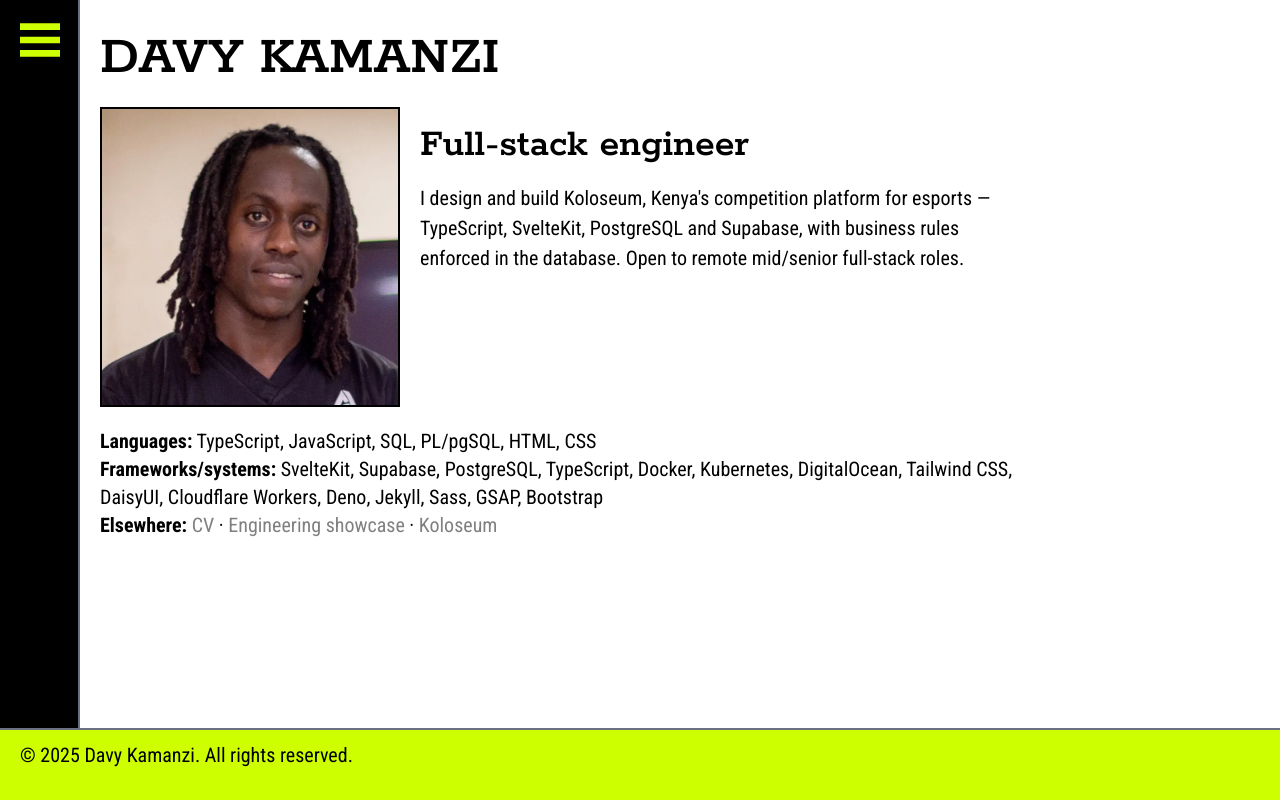
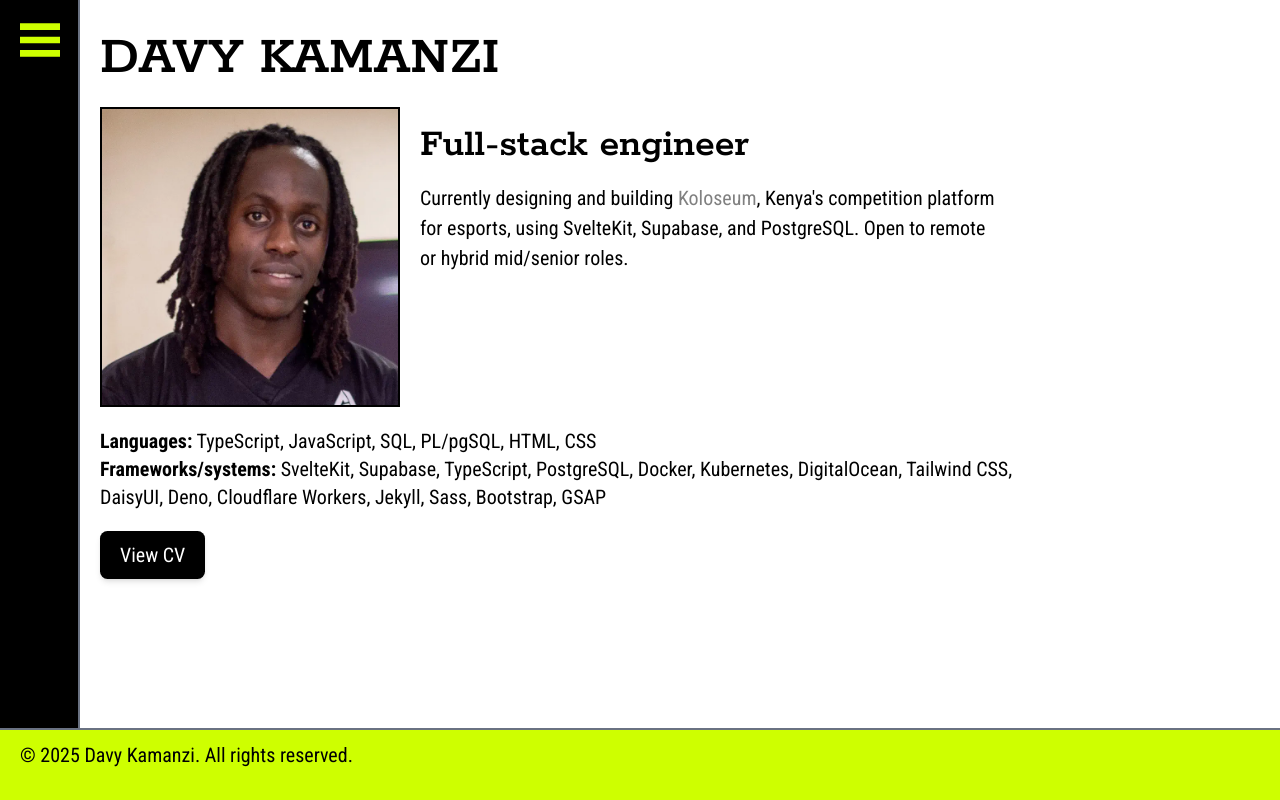
Before and after one commit to DavyK17/portfolio, a SvelteKit app: page / in a window 1280 px wide. Built offline with nearby package versions, Linux system fonts and the light colour scheme.

Commit message:
Minor adjustments

```diff
--- a/src/app.css
+++ b/src/app.css
@@ -123,6 +123,14 @@
 		grid-area: footer;
 	}
 
+	.horizontal-list {
+		@apply inline-flex list-none p-0 *:not-first:before:mx-1 *:not-first:before:opacity-75 *:not-first:before:content-['•'];
+	}
+
+	.cv-button {
+		@apply inline-block rounded-md bg-black px-4 py-2 text-white shadow-md transition-all duration-150 hover:text-[var(--green)];
+	}
+
 	/* Projects */
 	.project {
 		@apply mb-6 grid;
--- a/src/lib/helpers.ts
+++ b/src/lib/helpers.ts
@@ -55,26 +55,26 @@ export const contacts = [
 export const dev: Dev = {
 	sveltekit: { name: "SvelteKit", logo: Svelte },
 	supabase: { name: "Supabase", logo: Supabase },
+	typescript: { name: "TypeScript", logo: TypeScript },
 	postgres: { name: "PostgreSQL", logo: Postgres },
-	typescript: { name: "TypeScript", logo: TypeScript },
 	docker: { name: "Docker", logo: Docker },
 	kubernetes: { name: "Kubernetes", logo: Kubernetes },
 	digitalocean: { name: "DigitalOcean", logo: DigitalOcean },
 	tailwindcss: { name: "Tailwind CSS", logo: TailwindCSS },
 	daisyui: { name: "DaisyUI", logo: DaisyUI },
+	deno: { name: "Deno", logo: Deno },
 	cloudflareWorkers: { name: "Cloudflare Workers", logo: CloudflareWorkers },
-	deno: { name: "Deno", logo: Deno },
 	jekyll: { name: "Jekyll", logo: Jekyll },
 	sass: { name: "Sass", logo: Sass },
-	gsap: { name: "GSAP", logo: GSAP },
-	bootstrap: { name: "Bootstrap", logo: Bootstrap }
+	bootstrap: { name: "Bootstrap", logo: Bootstrap },
+	gsap: { name: "GSAP", logo: GSAP }
 };
 
 export const projects: Project[] = [
 	{
 		title: "Arkad World",
 		desc: [
-			"Arkad World Ltd is a Kenyan conference interpreting, translation and conference management company. I migrated the marketing site from WordPress to Jekyll in 2022 and have maintained it since — 118 commits and 26 pull requests, with Cloudflare Pages deploying staging and production from git. The live footer credits the work by name."
+			"Arkad World Ltd is a Kenyan conference interpreting, translation, and conference management company. I migrated their site from WordPress to Jekyll and have also continued to maintain it since."
 		],
 		site: "https://arkadworld.com/",
 		skills: [dev.jekyll, dev.sass, dev.gsap]
@@ -82,7 +82,7 @@ export const projects: Project[] = [
 	{
 		title: "Man of Substance",
 		desc: [
-			"SvelteKit and Supabase application for a crowdfunded album: public catalogue (synopses, lyrics, credits) and contributor rewards under PostgreSQL row-level security, tier entitlements computed in SQL, and one-hour signed URLs for private file delivery. Public repository — the readable sample of the stack used on Koloseum."
+			"<em>Man of Substance</em> is my debut music album under my pseudonym DVK. Its website is a SvelteKit/Supabase app that allows users to view the album credits and browse the tracklist (synopses, lyrics, credits), while crowdfunding contributors can also claim rewards. Reward tiers are computed in SQL and signed URLs are used for file delivery."
 		],
 		site: "https://manofsubstance.pages.dev/",
 		repo: "https://github.com/DavyK17/man-of-substance",
@@ -91,8 +91,8 @@ export const projects: Project[] = [
 	{
 		title: "Koloseum",
 		desc: [
-			"Kenya's competition platform for esports: independently deployable SvelteKit services for Players, Lounges and Backroom on a shared PostgreSQL database with row-level security and 390 PL/pgSQL functions. I designed and built the completed MVP services (authentication, sessions, lounge account/operations/staff).",
-			"Public Authentication ran in production from March to October 2025: 51 of 80 external sign-ups completed an age-gated Player registration with Smile ID. Application source is private; architecture, ADRs and screenshots are in the engineering showcase."
+			"Koloseum is Kenya's competition platform for esports. It consists of independently deployable SvelteKit microservices for Players, Lounges, and Backroom, all on a shared PostgreSQL database. I am currently designing and building the MVP in accordance with our internal specifications.",
+			"Public Authentication was available to the public from March to December 2025. 51 of 80 external (non-Koloseum staff) sign-ups completed the age-gated Player registration with ID verification."
 		],
 		repo: "https://github.com/koloseum-technologies/engineering-showcase",
 		skills: [
--- a/src/routes/+layout.svelte
+++ b/src/routes/+layout.svelte
@@ -8,14 +8,10 @@
 	let { children } = $props();
 
 	const title = $derived(
-		page.url.pathname === "/projects"
-			? "Projects — Davy Kamanzi"
-			: page.url.pathname === "/contact"
-				? "Contact — Davy Kamanzi"
-				: "Davy Kamanzi — Full-stack engineer"
+		`${page.url.pathname === "/projects" ? "Projects" : page.url.pathname === "/contact" ? "Contact" : "Home"} | Davy Kamanzi - Full-stack engineer`
 	);
 	const description =
-		"Full-stack engineer in Nairobi. Koloseum: SvelteKit, PostgreSQL, Supabase. Open to remote mid/senior roles.";
+		"Full-stack engineer based in Nairobi. Currently building Koloseum with SvelteKit, PostgreSQL, and Supabase. Open to remote or hybrid mid/senior roles.";
 	const url = $derived(`https://davyk17.pages.dev${page.url.pathname === "/" ? "" : page.url.pathname}`);
 </script>
 
--- a/src/routes/+page.svelte
+++ b/src/routes/+page.svelte
@@ -1,5 +1,7 @@
 <script lang="ts">
 	import Bio from "$lib/img/bio.webp";
+
+	import { asset } from "$app/paths";
 	import { dev } from "$lib/helpers";
 
 	const frameworks = Object.values(dev)
@@ -13,18 +15,17 @@
 	<div class="md:px-4">
 		<h2>Full-stack engineer</h2>
 		<p>
-			I design and build Koloseum, Kenya's competition platform for esports — TypeScript, SvelteKit, PostgreSQL and
-			Supabase, with business rules enforced in the database. Open to remote mid/senior full-stack roles.
+			Currently designing and building <a
+				href="https://github.com/koloseum-technologies"
+				target="_blank"
+				rel="noopener noreferrer">Koloseum</a
+			>, Kenya's competition platform for esports, using SvelteKit, Supabase, and PostgreSQL. Open to remote or hybrid
+			mid/senior roles.
 		</p>
 	</div>
 </div>
 <ul class="mb-4 list-none p-0 md:mt-4">
 	<li><strong>Languages:</strong> TypeScript, JavaScript, SQL, PL/pgSQL, HTML, CSS</li>
 	<li><strong>Frameworks/systems:</strong> {frameworks}</li>
-	<li>
-		<strong>Elsewhere:</strong>
-		<a href="/Davy-Kamanzi-CV.pdf">CV</a> ·
-		<a href="https://github.com/koloseum-technologies/engineering-showcase">Engineering showcase</a> ·
-		<a href="https://github.com/koloseum-technologies">Koloseum</a>
-	</li>
 </ul>
+<a class="cv-button" href={asset("/Davy-Kamanzi-CV.pdf")}>View CV</a>
--- a/src/routes/contact/+page.svelte
+++ b/src/routes/contact/+page.svelte
@@ -3,7 +3,7 @@
 </script>
 
 <h2 class="uppercase">Contact</h2>
-<p>For full-stack roles, freelance work, or questions about Koloseum — email is the fastest route.</p>
+<p>Get in touch today for full-stack roles, freelance work, or questions about Koloseum. Email is most preferred.</p>
 <div class="contact-icons">
 	{#each contacts as { name, link, logo } (name)}
 		{@const Logo = logo}
--- a/src/routes/projects/+page.svelte
+++ b/src/routes/projects/+page.svelte
@@ -9,7 +9,8 @@
 			<h3>{title}</h3>
 			<div>
 				{#each desc as paragraph (paragraph)}
-					<p>{paragraph}</p>
+					<!-- eslint-disable-next-line svelte/no-at-html-tags -->
+					<p>{@html paragraph}</p>
 				{/each}
 			</div>
 			{#if site && repo}
```
Also changed, not shown: 1 other file (tests, documents, lock files or other folders).
